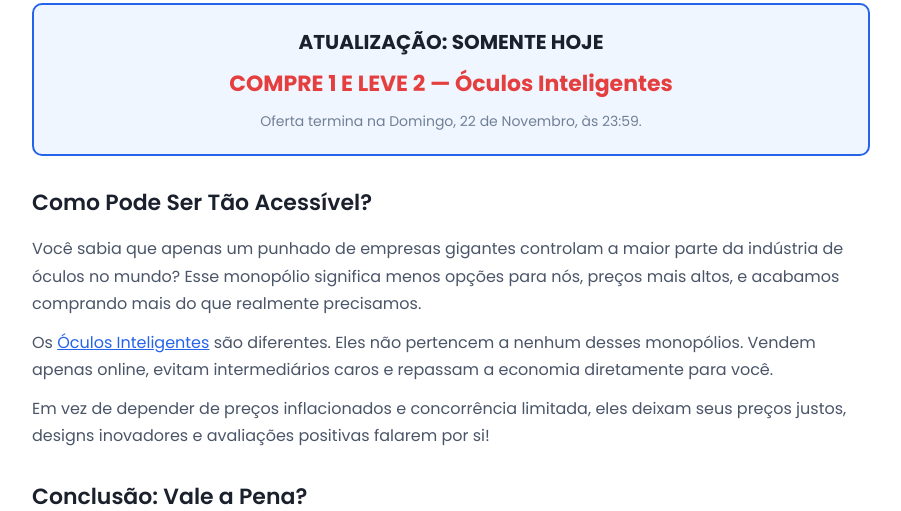
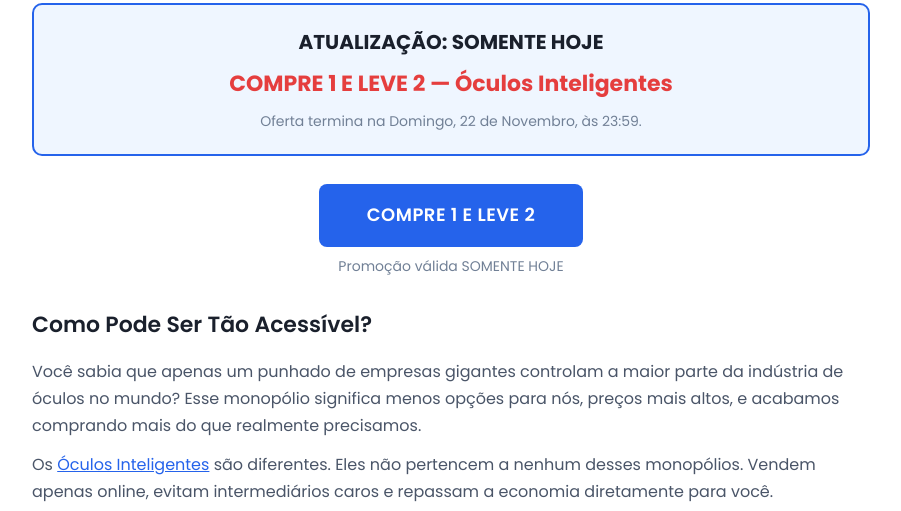
Before and after one commit to Quaresma-PP/guiadeacessocompleto.site, a plain HTML site: page glass/index.html in a window 1280 px wide. Shown: the part 3899-4410 px from the top of the page, without its empty margins (24-925 px from the left). Drawn offline with Linux system fonts and the light colour scheme.

Commit message:
Update index.html

```diff
--- a/glass/index.html
+++ b/glass/index.html
@@ -142,6 +142,12 @@
                 </div>
             </div>
 
+            <div class="cta-wrapper">
+
+                <a href="https://guiadeacessocompleto.site/glass1" class="cta-btn">COMPRE 1 E LEVE 2</a>
+                <div class="cta-below">Promoção válida SOMENTE HOJE</div>
+            </div>
+
             <div class="section">
                 <h2>Como Pode Ser Tão Acessível?</h2>
                 <p>Você sabia que apenas um punhado de empresas gigantes controlam a maior parte da indústria de óculos no mundo? Esse monopólio significa menos opções para nós, preços mais altos, e acabamos comprando mais do que realmente precisamos.</p>
```
